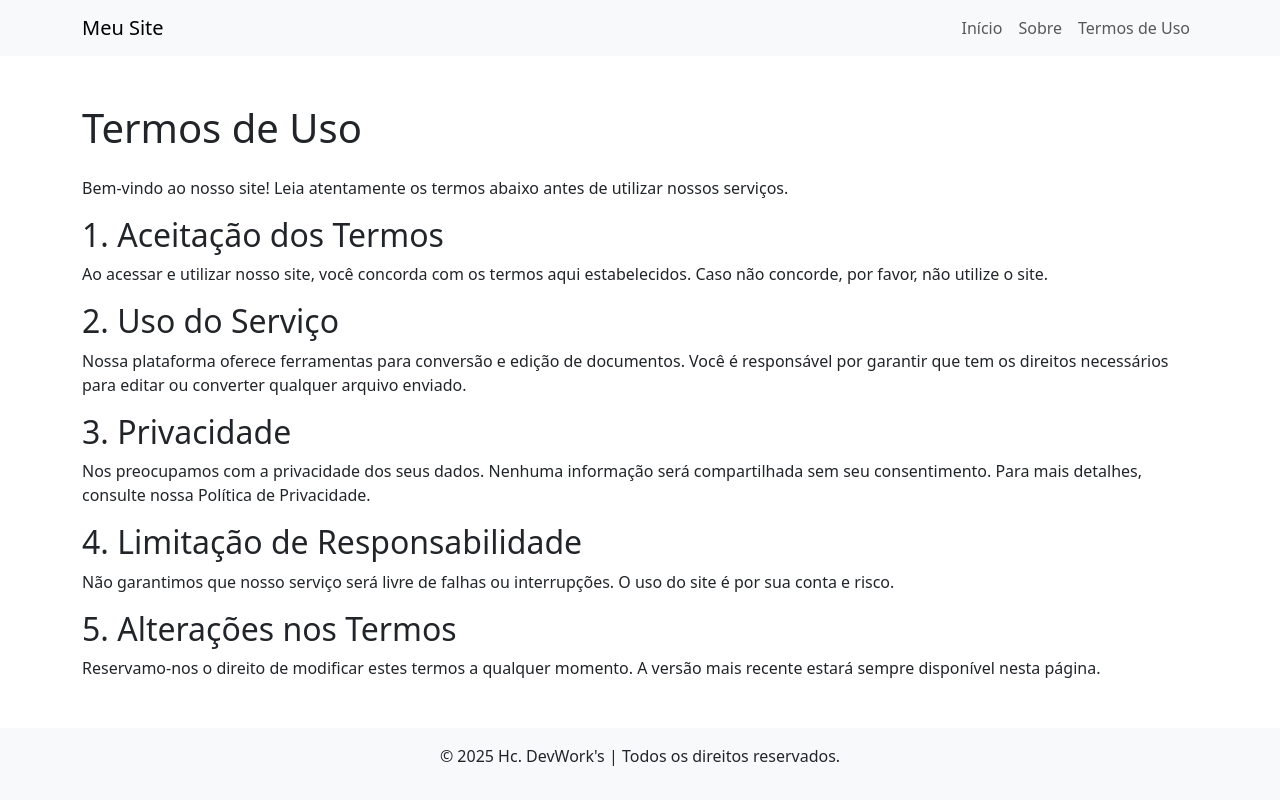
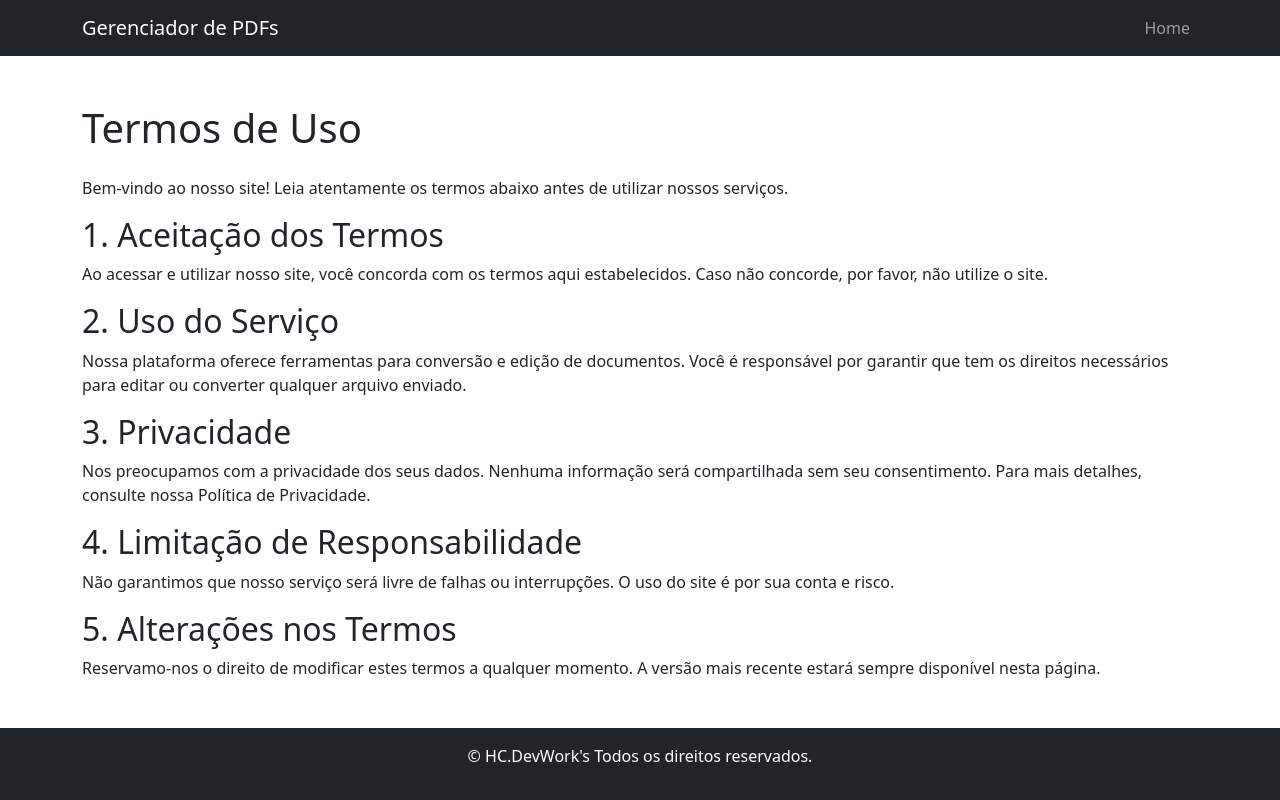
Before and after one commit to heitorcaetano1/PDFTODOCX, a Flask app: page /termos in a window 1280 px wide. Run offline with Flask 3, Linux system fonts and the light colour scheme.

Commit message:
Update termos.html

```diff
--- a/templates/termos.html
+++ b/templates/termos.html
@@ -10,17 +10,18 @@
     <link href="https://cdn.jsdelivr.net/npm/bootstrap@5.3.0/dist/css/bootstrap.min.css" rel="stylesheet">
 </head>
 <body>
-    <nav class="navbar navbar-expand-lg navbar-light bg-light">
+    <nav class="navbar navbar-expand-lg navbar-dark bg-dark">
     <div class="container">
-            <a class="navbar-brand" href="#">Meu Site</a>
-            <button class="navbar-toggler" type="button" data-bs-toggle="collapse" data-bs-target="#navbarNav" aria-controls="navbarNav" aria-expanded="false" aria-label="Toggle navigation">
+      <a class="navbar-brand" href="/">Gerenciador de PDFs</a>
+      <button class="navbar-toggler" type="button" data-bs-toggle="collapse" data-bs-target="#navbarNav"
+              aria-controls="navbarNav" aria-expanded="false" aria-label="Toggle navigation">
         <span class="navbar-toggler-icon"></span>
       </button>
       <div class="collapse navbar-collapse" id="navbarNav">
         <ul class="navbar-nav ms-auto">
-                    <li class="nav-item"><a class="nav-link" href="index.html">Início</a></li>
-                    <li class="nav-item"><a class="nav-link" href="#">Sobre</a></li>
-                    <li class="nav-item"><a class="nav-link" href="termos.html">Termos de Uso</a></li>
+          <li class="nav-item">
+            <a class="nav-link" href="/">Home</a>
+          </li>
         </ul>
       </div>
     </div>
@@ -46,8 +47,10 @@
         <p>Reservamo-nos o direito de modificar estes termos a qualquer momento. A versão mais recente estará sempre disponível nesta página.</p>
     </div>
 
-    <footer class="bg-light text-center py-3 mt-5">
-        <p>&copy; 2025 Hc. DevWork's | Todos os direitos reservados.</p>
+    <footer class="bg-dark text-white text-center py-3 mt-5">
+    <div class="container">
+      <p>&copy; HC.DevWork's Todos os direitos reservados.</p>
+    </div>
   </footer>
 
     <script src="https://cdn.jsdelivr.net/npm/bootstrap@5.3.0/dist/js/bootstrap.bundle.min.js"></script>
```
Lines whose indentation alone changed are shown as unchanged.
